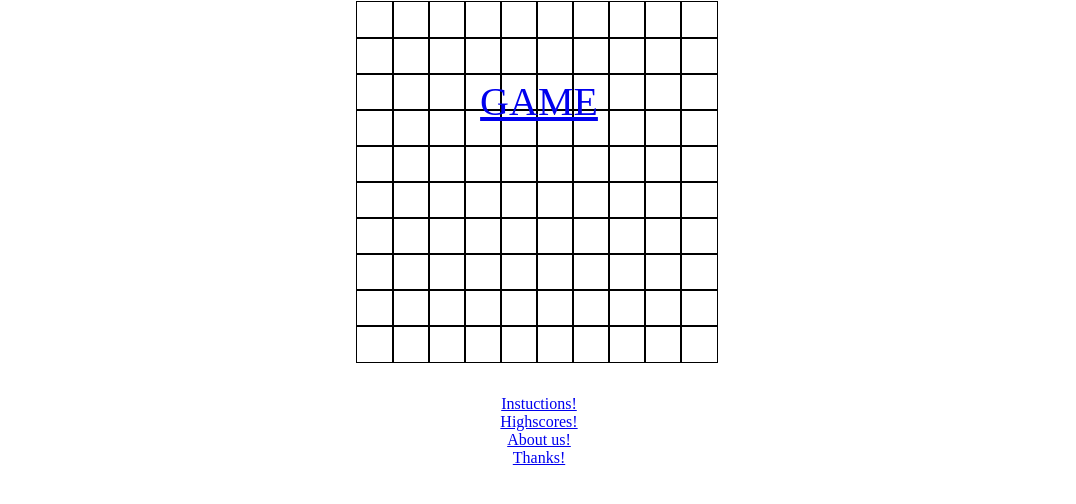
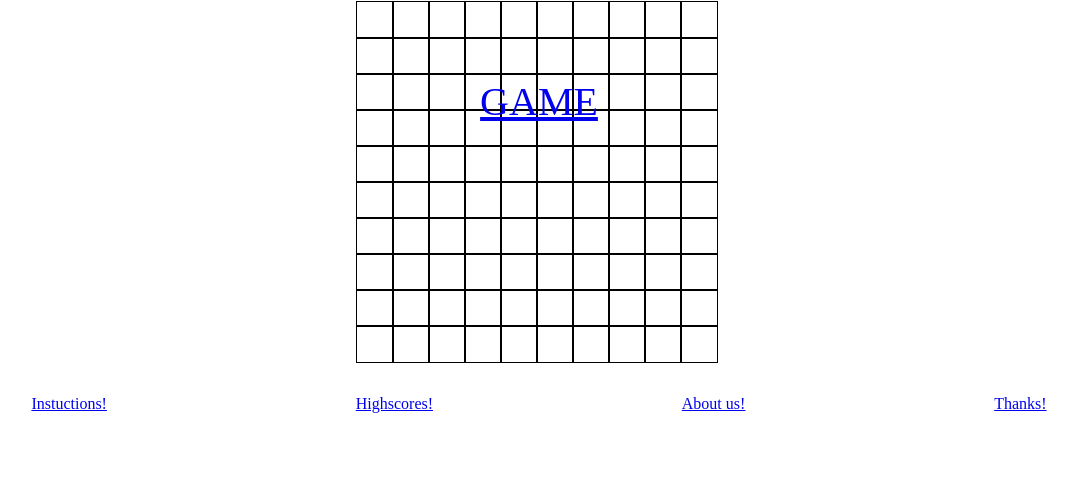
Before and after one commit to BonNgyn/wateriswet, a Python web app: template templates/main.html in a window 1280 px wide. Shown: the part 81-585 px from the top of the page, without its empty margins (101-1177 px from the left). Run offline with Jinja, Linux system fonts and the light colour scheme; the template is opened without the code that fills it, so the values that code supplies are empty; some libraries are stand-ins or nearby versions.

Commit message:
more changes to mainhtml

```diff
--- a/js/wateriswet.js
+++ b/js/wateriswet.js
@@ -42,6 +42,8 @@
 
 }(window.GRASP = window.GRASP || {}, jQuery));
 
+
+
 $(document).ready(function(){
     GRASP.start();
 });
--- a/stylesheets/wateriswet.css
+++ b/stylesheets/wateriswet.css
@@ -77,11 +77,15 @@ h1{
   top: 20%;
   left: 0;
   width: 100%;
-  height: 100%;
+  height: 50%;
   font-size: 40px;
+
 
 }
 
 .footer{
   text-align: center;
+  display: flex;
+  justify-content: space-around;
+  flex: 1;
 }
--- a/templates/main.html
+++ b/templates/main.html
@@ -20,6 +20,7 @@
 				</br>
 			 </br>
 					<div class= "game">
+
 							<a href = "/game" >
 								 GAME
 							</a>
```
Also changed, not shown: 1 other file.
